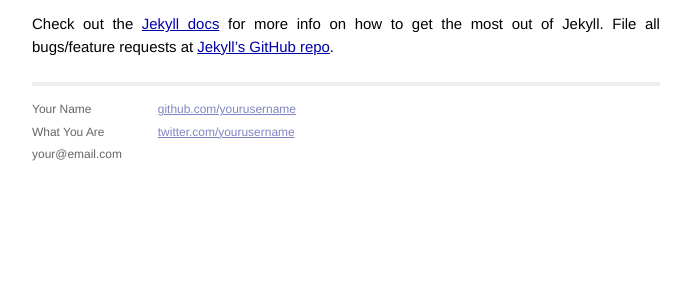
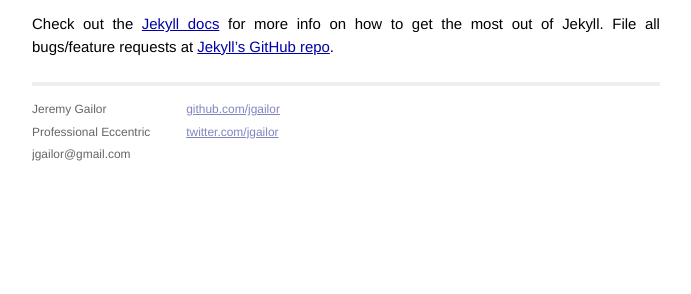
Before and after one commit to JGailor/jgailor.github.com, a Jekyll site: the page built from _posts/2013-08-28-welcome-to-jekyll.markdown, in a window 1280 px wide. Shown: the part 411-705 px from the top of the page, without its empty margins (294-985 px from the left). Built offline with Jekyll 4.4.1, drawn with Linux system fonts in a browser that asks for light colours; Markdown is read by kramdown in place of the engine named in the settings.

Commit message:
Filling in my for reals information

```diff
--- a/_layouts/default.html
+++ b/_layouts/default.html
@@ -27,15 +27,15 @@
             <div class="footer">
               <div class="contact">
                 <p>
-                  Your Name<br />
-                  What You Are<br />
-                  your@email.com
+                  Jeremy Gailor<br />
+                  Professional Eccentric<br />
+                  jgailor@gmail.com
                 </p>
               </div>
               <div class="contact">
                 <p>
-                  <a href="http://github.com/yourusername/">github.com/yourusername</a><br />
-                  <a href="http://twitter.com/yourusername/">twitter.com/yourusername</a><br />
+                  <a href="http://github.com/yourusername/">github.com/jgailor</a><br />
+                  <a href="http://twitter.com/yourusername/">twitter.com/jgailor</a><br />
                 </p>
               </div>
             </div>
```
